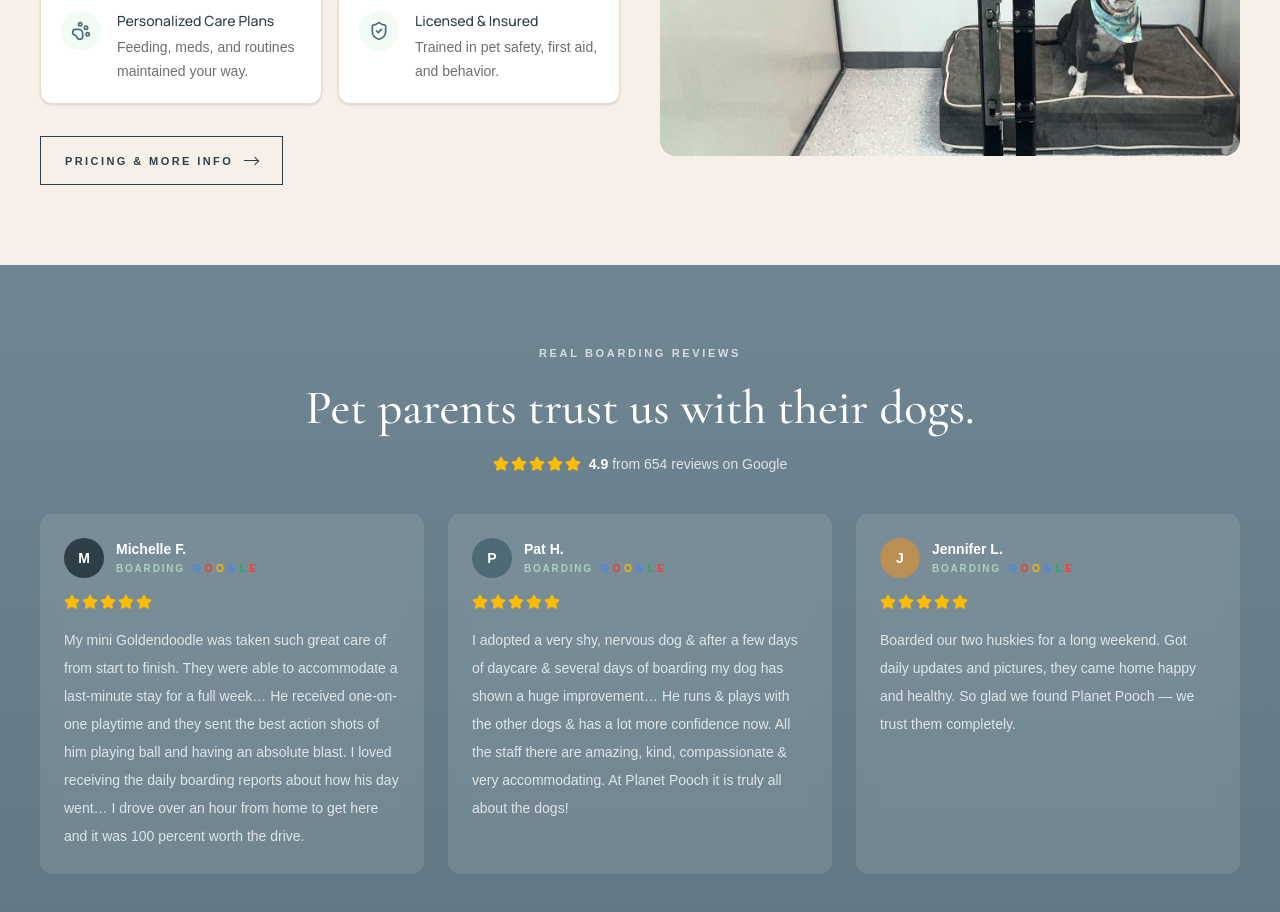
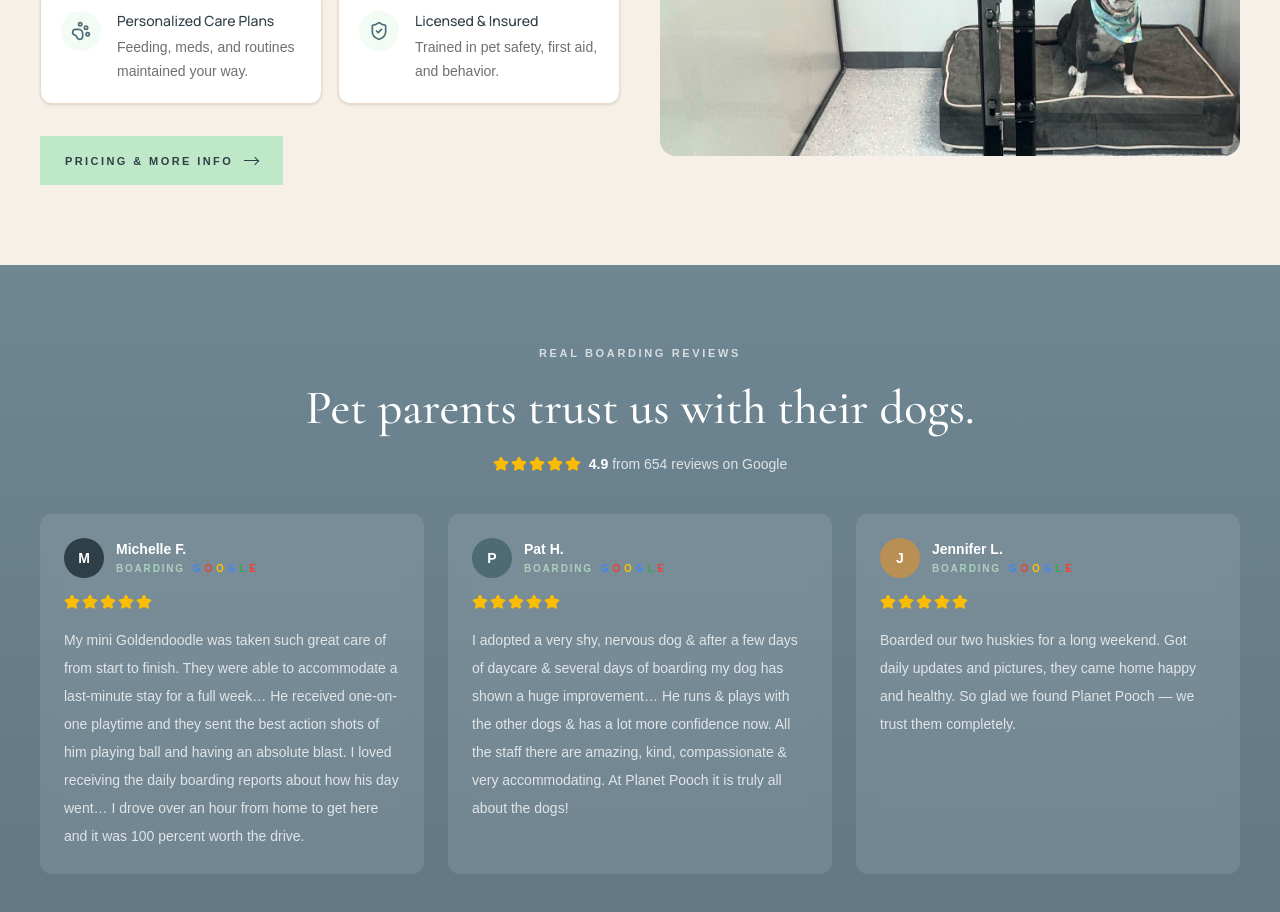
Before and after one commit to dfeleppa/pplanding, a Next.js app: page /summer-boarding in a window 1280 px wide. Shown: the part 1340-2252 px from the top of the page. Built offline with nearby package versions, Linux system fonts and the light colour scheme; no server answers.

Commit message:
Change Pricing & More Info button to mint CTA style
https://claude.ai/code/session_012yDRFzSs2Unqm4XH47WNdM

```diff
--- a/src/app/summer-boarding/page.tsx
+++ b/src/app/summer-boarding/page.tsx
@@ -227,7 +227,7 @@ export default function SummerBoardingPage() {
                 <a
                   href="/dog-boarding/"
                   data-track="pricing-more-info"
-                  className="pp-cta-ghost-dark min-h-[48px] !px-6"
+                  className="pp-cta min-h-[48px] !px-6"
                 >
                   Pricing & More Info
                   <span className="pp-cta-arrow" aria-hidden />
```
